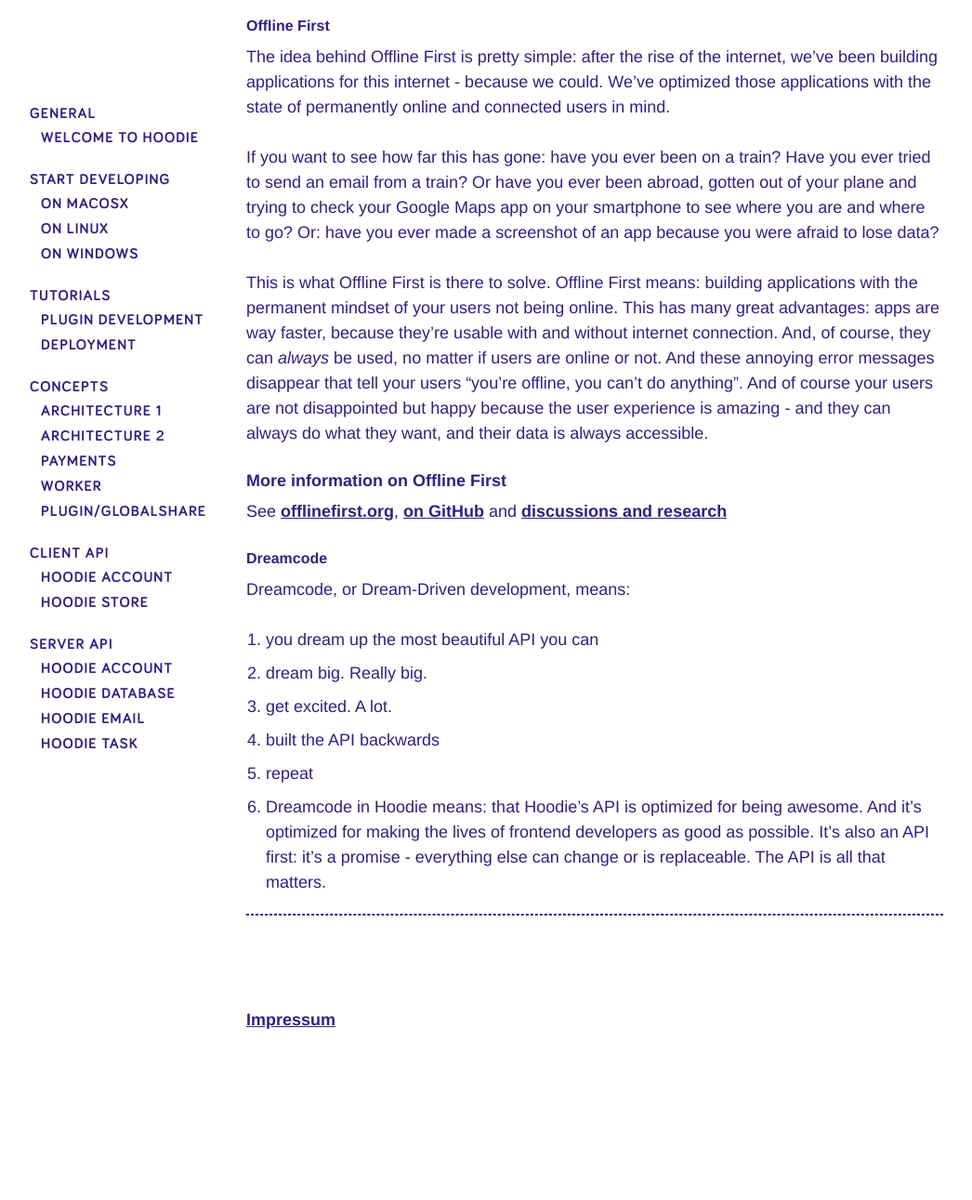
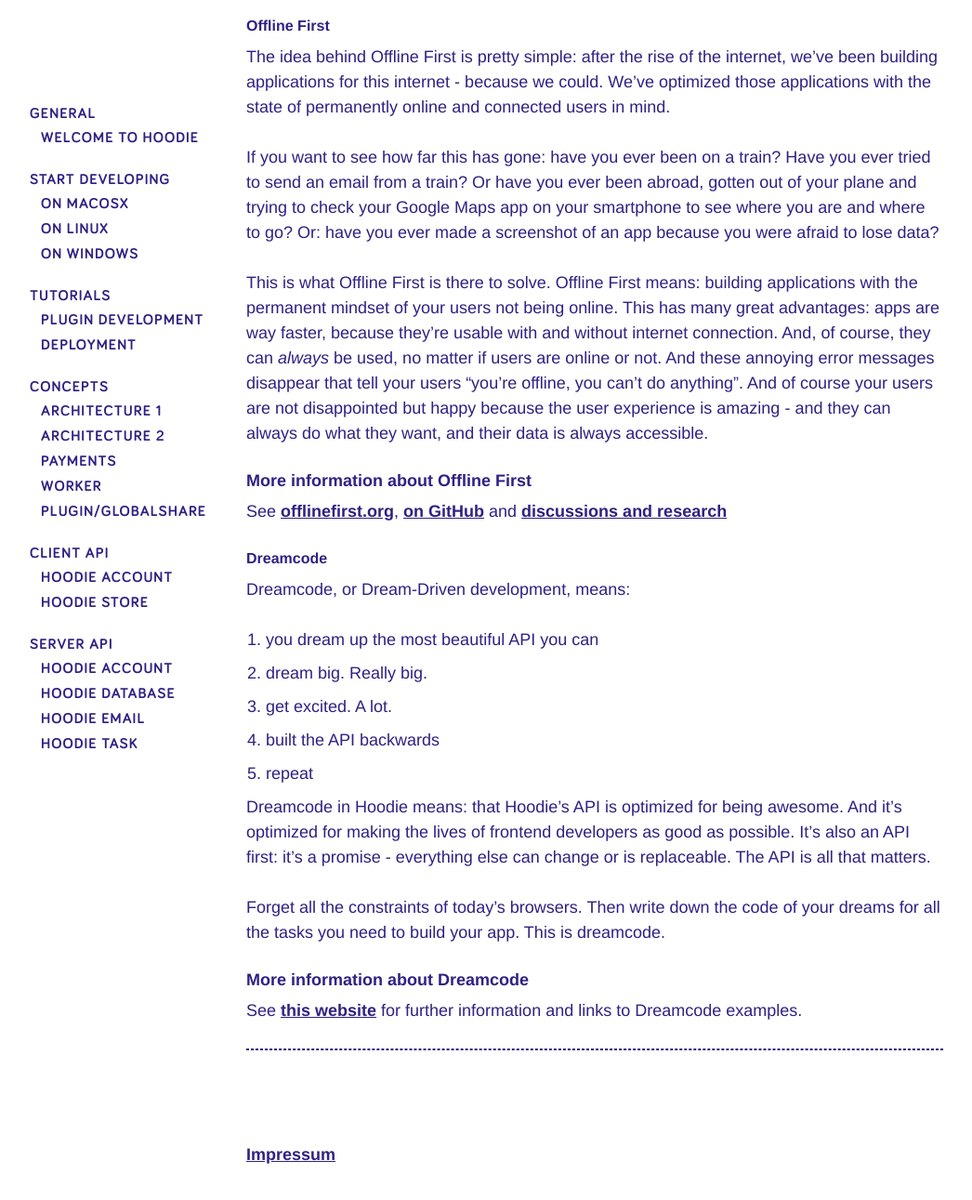
Before and after one commit to hoodiehq-archive/documentation, a Jekyll site: the page built from tutorials/hoodie-concepts.md, in a window 1280 px wide and 1400 px high, scrolled down 1696 px. Shown: the top 1291 px of the window at 93% size, without its empty margins (0-1046 px from the left). Built offline with Jekyll 4.4.1, drawn with Linux system fonts in a browser that asks for light colours; before the commit the page ends 2951 px from its top, so only the background shows below that; some of the changed text lies outside the part shown.

Commit message:
Update hoodie-concepts.md

```diff
--- a/tutorials/hoodie-concepts.md
+++ b/tutorials/hoodie-concepts.md
@@ -24,7 +24,7 @@ noBackend is an approach to decouple apps from backends, by abstracting backend
 
 It ultimately leads to backends that can be used out of the box, empowering frontend developers to build entire apps (Examples) without thinking about backend at all.
 
-#### More information on noBackend
+#### More information about noBackend
 See [nobackend.org](http://nobackend.org/), [Examples for noBackend solutions](http://nobackend.org/solutions.html) and Twitter [@nobackend](http://twitter.com/noBackend)
 
 ### Offline First
@@ -34,7 +34,7 @@ If you want to see how far this has gone: have you ever been on a train? Have yo
 
 This is what Offline First is there to solve. Offline First means: building applications with the permanent mindset of your users not being online. This has many great advantages: apps are way faster, because they’re usable with and without internet connection. And, of course, they can *always* be used, no matter if users are online or not. And these annoying error messages disappear that tell your users “you’re offline, you can’t do anything”. And of course your users are not disappointed but happy because the user experience is amazing - and they can always do what they want, and their data is always accessible.
 
-#### More information on Offline First
+#### More information about Offline First
 See [offlinefirst.org](http://offlinefirst.org/), [on GitHub](https://github.com/offlinefirst/) and [discussions and research](https://github.com/offlinefirst/research)
 
 ### Dreamcode
@@ -44,5 +44,10 @@ Dreamcode, or Dream-Driven development, means:
 3.  get excited. A lot.
 4.  built the API backwards
 5.  repeat
-6.
+
 Dreamcode in Hoodie means: that Hoodie’s API is optimized for being awesome. And it’s optimized for making the lives of frontend developers as good as possible. It’s also an API first: it’s a promise - everything else can change or is replaceable. The API is all that matters.
+
+Forget all the constraints of today's browsers. Then write down the code of your dreams for all the tasks you need to build your app. This is dreamcode.
+
+#### More information about Dreamcode
+See [this website](http://nobackend.org/dreamcode.html) for further information and links to Dreamcode examples.
```
